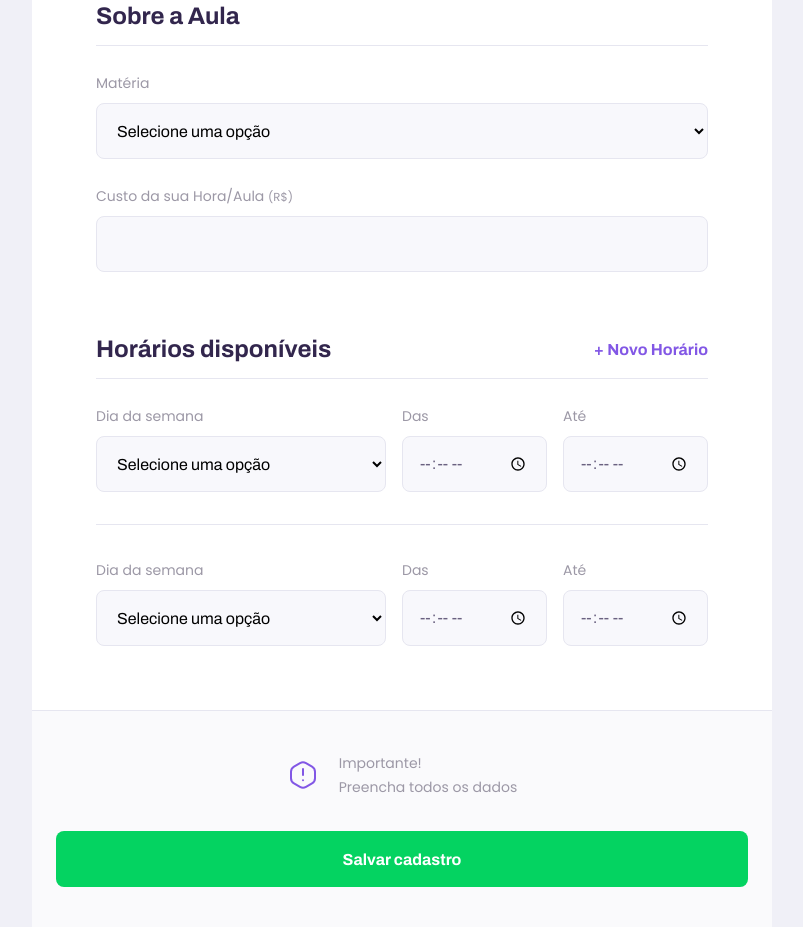
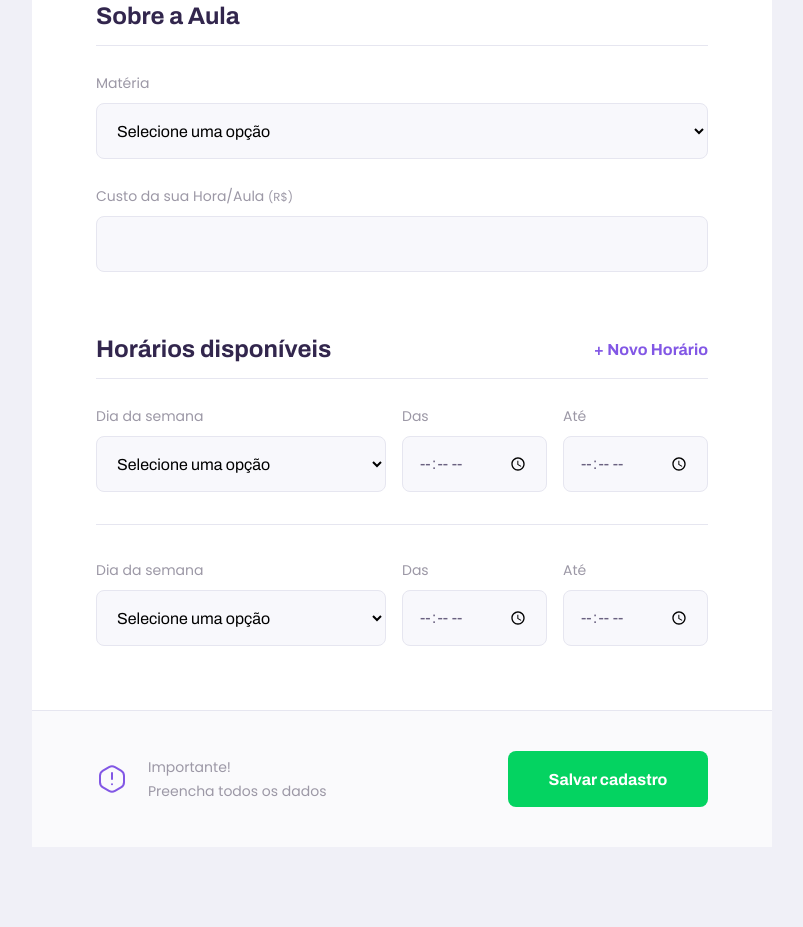
Before and after one commit to LukeBR001/Next-Level-Week-2, a plain HTML site: page give-classes.html in a window 1280 px wide. Shown: the part 1021-1948 px from the top of the page, without its empty margins (238-1041 px from the left). After the commit the page ends 1868 px from the top, so only its background shows below. Drawn offline with Linux system fonts and the light colour scheme.

Commit message:
Témino design web(cadastro prof.)

```diff
--- a/give-classes.html
+++ b/give-classes.html
@@ -156,8 +156,7 @@
         </main>
     </div>
 
-
-
+    <script src="/scripts/addField.js"></script>
 
 </body>
 </html>
--- a/styles/partials/page-give-classes.css
+++ b/styles/partials/page-give-classes.css
@@ -138,4 +138,18 @@
         margin-top: 0;
     }
 
+    #page-give-classes main footer {
+        padding: 40px 64px;
+
+        display: flex;
+        align-items: center;
+        justify-content: space-between;
+    }
+
+    #page-give-classes main footer button {
+        margin-top: 0;
+
+        width: 200px;
+    }
+
 }
```
Also changed, not shown: scripts/addField.js (added).
